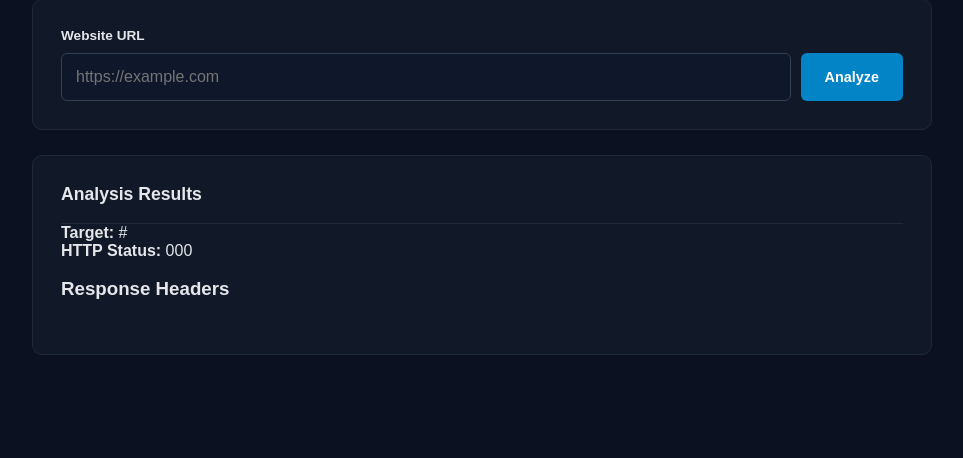
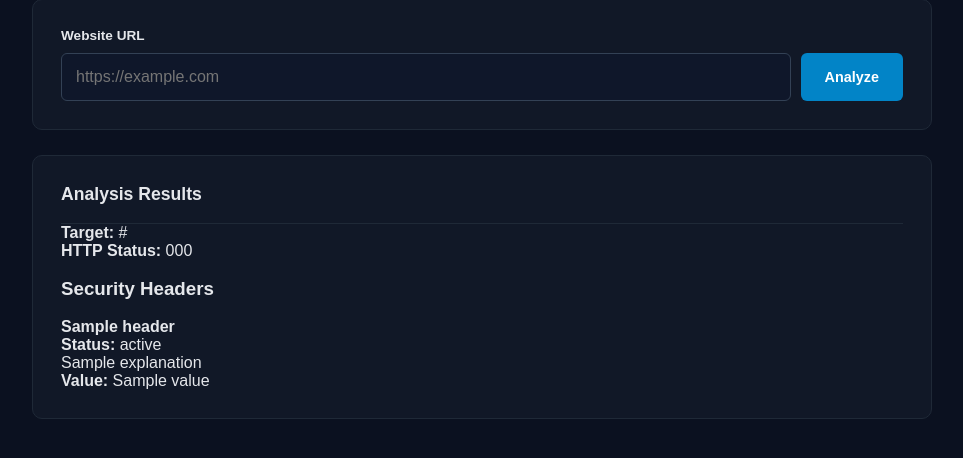
Before and after one commit to AkhirahStrong/Security-Header-Analyzer, a Flask app: template templates/index.html in a window 1280 px wide. Shown: the part 261-719 px from the top of the page, without its empty margins (158-1121 px from the left). Run offline with Flask 3, Linux system fonts and the light colour scheme; the template is opened without the code that fills it: most values are stand-ins (such as "Sample title", 1, 10 or a date in 2020).

Commit message:
Add security header analysis

```diff
--- a/analyzer.py
+++ b/analyzer.py
@@ -6,7 +6,7 @@ security_headers = {
     "X-Content-Type-Options": "Helps prevent MIME-type sniffing.",
     "X-Frame-Options": "Helps protect against clickjacking.",
     "Referrer-Policy": "Controls how much referrer information is shared.",
-    "Permissions-Policy": "Controls access to browser features."
+    "Permissions-Policy": "Controls access to browser features.",
 }
 
 
@@ -17,27 +17,36 @@ def scan_headers(request_url):
 
     try:
         response = requests.get(request_url, timeout=10)
+
         headers = dict(response.headers)
 
         analysis = {}
 
         for header, explanation in security_headers.items():
+
             if header in headers:
-                print(header, "PRESENT")
+                analysis[header] = {
+                    "status": "PRESENT",
+                    "value": headers[header],
+                    "explanation": explanation,
+                }
+
             else:
-                print(header, "MISSING")
+                analysis[header] = {
+                    "status": "MISSING",
+                    "value": None,
+                    "explanation": explanation,
+                }
 
         results = {
             "url": request_url,
             "status_code": response.status_code,
-            "headers": headers
+            "headers": headers,
+            "analysis": analysis,
         }
 
         return results
 
     except requests.RequestException as error:
 
-        return {
-            "url": request_url,
-            "error": str(error)
-        }
+        return {"url": request_url, "error": str(error)}
--- a/templates/index.html
+++ b/templates/index.html
@@ -68,12 +68,30 @@
 
         <br />
 
-        <h3>Response Headers</h3>
+        <h3>Security Headers</h3>
 
         <br />
 
-        {% for header, value in results.headers.items() %}
-        <p><strong>{{ header }}</strong>: {{ value }}</p>
+        {% for header, details in results.analysis.items() %}
+
+        <div class="header-result">
+          <h4>{{ header }}</h4>
+
+          <p>
+            <strong>Status:</strong>
+            {{ details.status }}
+          </p>
+
+          <p>{{ details.explanation }}</p>
+
+          {% if details.value %}
+          <p>
+            <strong>Value:</strong>
+            {{ details.value }}
+          </p>
+          {% endif %}
+        </div>
+
         {% endfor %} {% endif %}
       </section>
 
```
